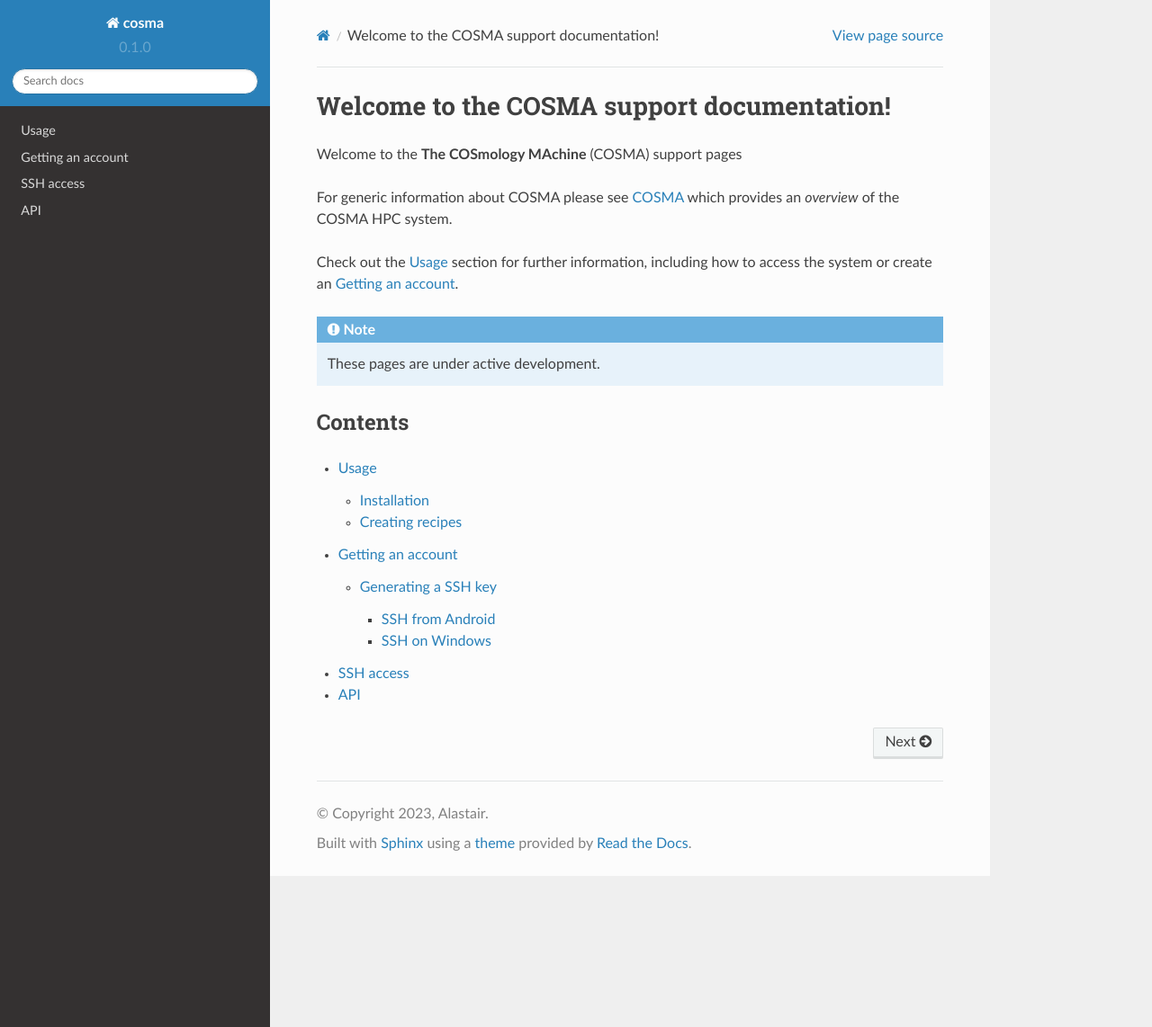
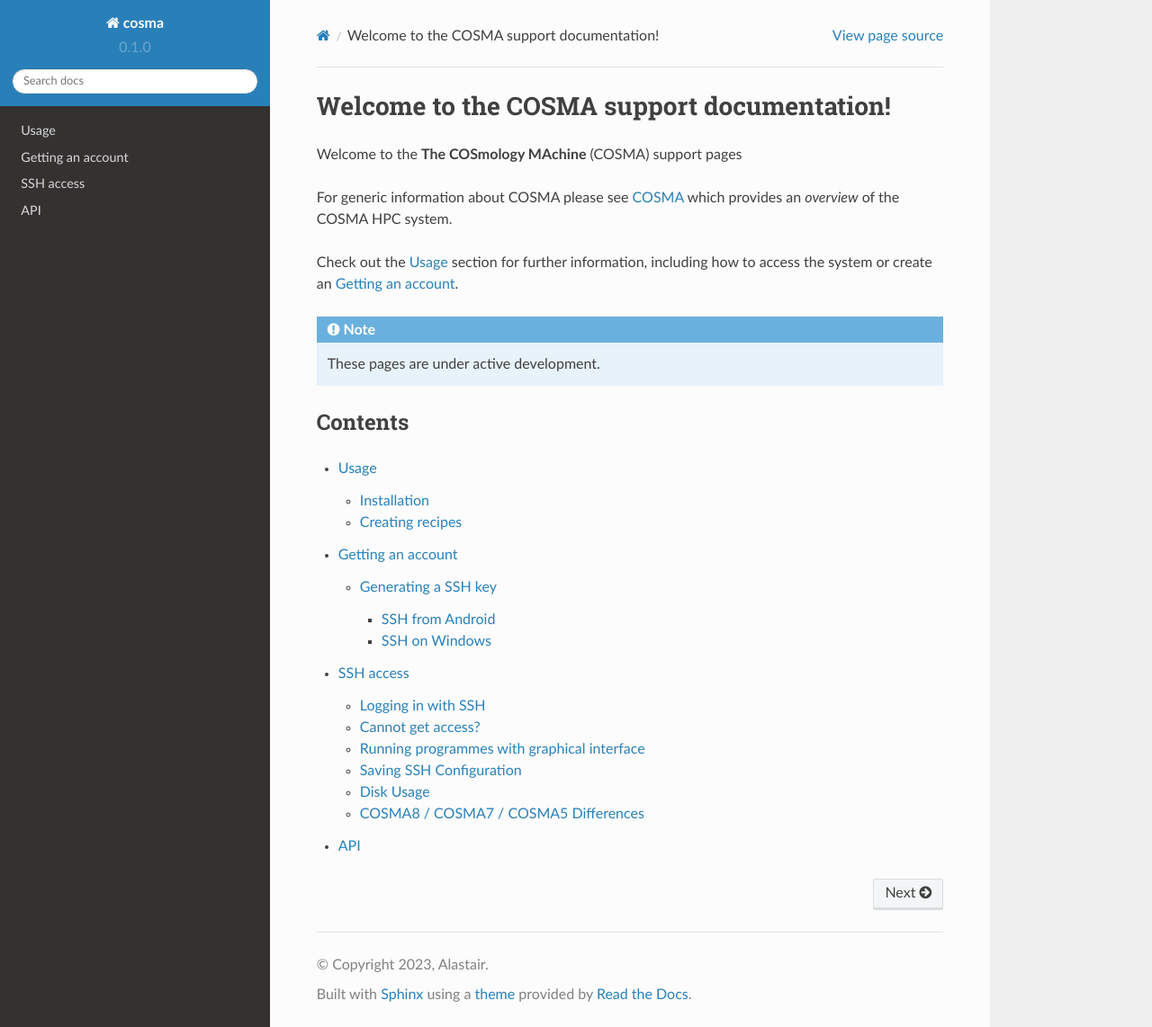
Before and after one commit to agb32/cosmadoc, a Sphinx documentation site: the page built from docs/source/index.rst, in a window 1280 px wide and 1142 px high. Shown: the whole window at 90% size. Built offline with Sphinx 7.4.7 and the Read the Docs theme 2.0.0, drawn with Linux system fonts in a browser that asks for light colours; pages that are not in the unit, such as notebooks, are missing from menus; some of the changed lines change nothing that is shown.

Commit message:
finished ssh file

```diff
--- a/docs/source/ssh.md
+++ b/docs/source/ssh.md
@@ -24,3 +24,123 @@
 key and upload it to [SAFE](https://safe.epcc.ed.ac.uk/dirac).
 
 If you forget your COSMA password, you can reset it on [SAFE](https://safe.epcc.ed.ac.uk/dirac).
+
+## Logging in with SSH
+
+If you have done that already, use SSH to connect:
+
+`ssh USER@loginXX.cosma.dur.ac.uk` (where XX is the COSMA you are logging in to)
+
+You may need to specify your ssh key:
+
+`ssh -i /path/to/ssh/key USER@loginXX.cosma.dur.ac.uk`
+
+where `USER` is your COSMA username. This will log you in via a secure
+shell to COSMA. You can login to different COSMAs by specifying a
+different login node: `login5.cosma.dur.ac.uk` for COSMA5
+
+- `login8.cosma.dur.ac.uk` for COSMA8
+- `login7.cosma.dur.ac.uk` for COSMA7
+- `login5.cosma.dur.ac.uk` for COSMA5
+- etc.
+
+The generic loginX given here will then randomly (round-robin) select
+a specific login node (e.g. login7 will put you on one of login7a,
+login7b or login7c).
+
+The login systems are also the developing nodes: so they know about
+the compilers, have access to modules, and the batch system. Unless
+otherwise specified, all of your interactive work should be done on
+the login nodes. For instructions on how to submit jobs to the batch
+quees, see [slurm](/slurm.md). You can submit jobs to any batch queue
+from any login node, and access all the storage from any login node.
+
+You will then be asked to enter your ssh key passphrase (if you run a
+key manager, you'll only have to do this once per reboot), and after
+that, enter your COSMA password.
+
+If you forget your ssh key passphrase, you will need to generate a new
+key and upload it to [SAFE](https://safe.epcc.ed.ac.uk/dirac).
+
+If you forget your COSMA password, you can request a reset on
+[SAFE](https://safe.epcc.ed.ac.uk/dirac). In this case, when you log
+in, you will need to enter the new password twice (once to log in,
+once to begin the password reset process), followed by a new password
+of your choice (twice).
+
+To request a password reset on SAFE, select "Login accounts" -> "USER@cosma" and then click the "Request Password Reset" button. A new ssh key can also be uploaded on this page.
+
+## Cannot get access?
+
+If you are receiving permission denied when trying to access COSMA, it
+could be:
+
+1. You need to specify your ssh key, e.g. `ssh -i /path/to/ssh/key user@login*.cosma.dur.ac.uk`
+2. You need to update your ssh key on [SAFE](https://safe.epcc.ed.ac.uk/dirac)
+3. You have forgotten your sshkey passphrase or your COSMA password.
+
+For other reasons, please contact cosma-support.
+
+## Running programmes with graphical interface
+
+If you wish to open a graphical programme on a login node (i.e. to
+view a plot in `python`, open a PDF in an `evince` viewer or a
+picture in `eog`, view an HDF5 file in `hdfviewer`, etc.), you need to add
+-X flag to forward the X server:
+
+`ssh -X USER@login.cosma.dur.ac.uk`
+
+You should then be able to have programmes forwarded to your local X server. For instance, typing
+
+`eog PICTURE.png`
+
+on a COSMA login node will open the file.
+
+This should works out of the box on most Linux / BSD systems. If you
+are using macOS, you will need to install XQuartz on your machine.
+
+For many applications, x2go is a better way of getting a graphical
+interface. See the [x2go](/x2go.md) pages for more information. It will provide
+you with a graphical COSMA desktop. This is more responsive than X11,
+and is the recommended way of accessing COSMA graphically.
+
+## Saving SSH Configuration
+
+To save yourself from typing the full command every time, you can save
+your SSH configuration in a `~/.ssh/config` file on your local
+machine. For instance, if your configuration file looks like this:
+
+    Host cosma
+     User USER
+     IdentityFile ~/.ssh/id_rsa
+     HostName login.cosma.dur.ac.uk
+     ForwardX11 yes
+
+typing
+
+`ssh cosma`
+
+will be equivalent to
+
+`ssh -X USER@login.cosma.dur.ac.uk`
+
+To learn about more advanced options, please refer to the manual: `man 5 ssh_config`.
+
+## Disk Usage
+
+Your home quota is usually 10 GB. The contents of your `$HOME` are
+backed up every night, and should only be used for code and small
+datasets that are not easily recoverable.
+
+All generated/large datasets should be stored in a separate space,
+located in `/cosma[5678]/data/project_name/USER`. Your quota there is
+more generous and is currently set by default to 10 TB.
+
+## COSMA8 / COSMA7 / COSMA5 Differences
+
+Due to differences in CPU architecture between COSMA5, 7 and 8,
+code compiled with strong optimisation on the COSMA7 login nodes may
+not work on the COSMA5 or 8 compute nodes, throwing illegal
+instructions errors. Therefore, please try to use COSMA5 login
+nodes to compile code for these queues, or add a recompilation step to
+your submission script.
```
